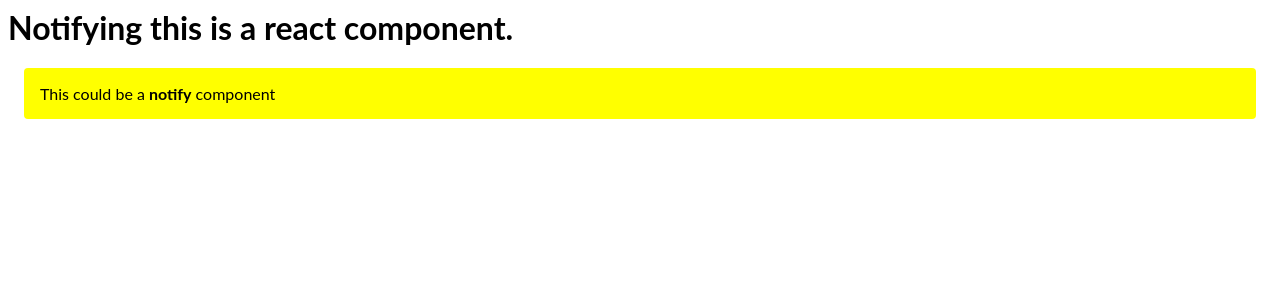
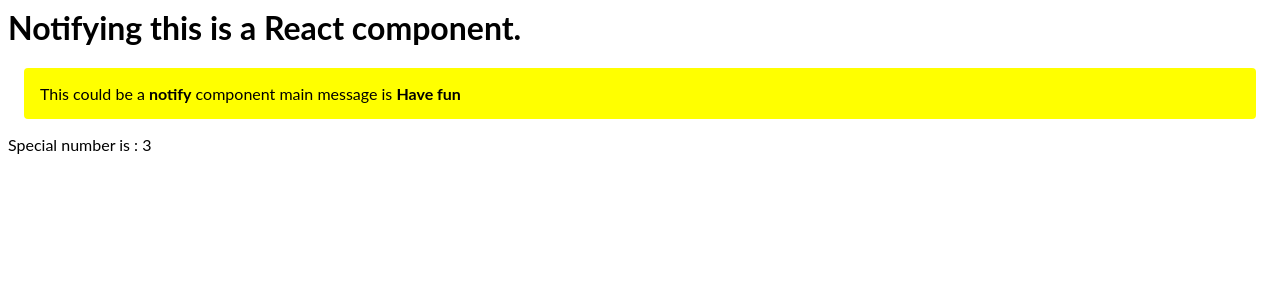
Before and after one commit to githubjack/Learnin-React, a React (Create React App) app: page / in a window 1280 px wide. Shown: the top 300 px of the page. Built offline with nearby package versions, Linux system fonts and the light colour scheme.

Commit message:
Example of props being containers for your objects

```diff
--- a/index.tsx
+++ b/index.tsx
@@ -8,11 +8,14 @@ const root = createRoot(rootElement);
 
 
 // example of JSX ( create a functional component return something and call it by tag name )
-function Hello() {
+function Hello({Library, Message, Number}) {
+//  console.log(props);
+  console.log(Object.keys(length));
   return (
     <div>
-      <h1>Notifying this is a react component.</h1>
-      <p className="message">This could be a <strong>notify</strong> component</p>
+      <h1>Notifying this is a {Library} component.</h1>
+      <p className="message">This could be a <strong>notify</strong> component main message is <b>{Message}</b></p>
+      <p>Special number is : {Number}</p>
     </div>
   )
 
@@ -45,7 +48,7 @@ root.render(
       <p>If you are a <strong>Footie fan</strong> you have a choice {city.clubs} to check out, or get down to district <b>4</b> and enjoy some <strong>{city.food}</strong></p>
       */}
 
-      <Hello />
+      <Hello Library="React" Message="Have fun" Number={3} />
     </div>
   </StrictMode>
 );
```
